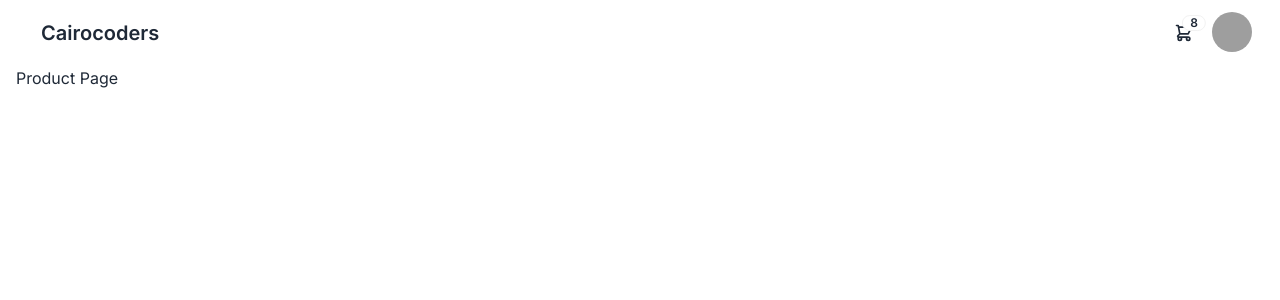
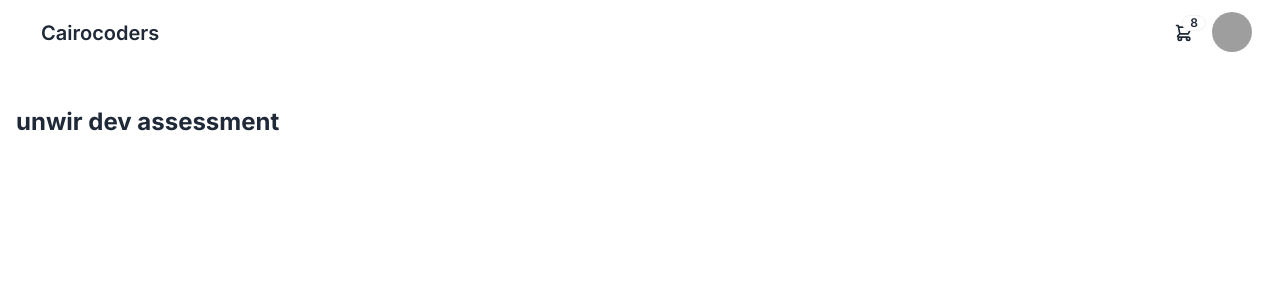
Before and after one commit to Vishnuka084/Unwir_dev---full-stack-development_Assessment, a Next.js app: page /products in a window 1280 px wide. Shown: the top 300 px of the page. Built offline with nearby package versions, Linux system fonts and the light colour scheme; grey boxes are pictures that could not be loaded.

Commit message:
add component and updated Contnetn

```diff
--- a/app/layout.js
+++ b/app/layout.js
@@ -19,5 +19,5 @@ export default function RootLayout({ children }) {
         </div>
       </body>
     </html>
-  )
+  );
 }
--- a/app/products/page.js
+++ b/app/products/page.js
@@ -1,3 +1,5 @@
-export default function Page() {
-    return <h1>Product Page</h1>
+import ProductsList from "@/components/ProductsList";
+
+export default function Home() {
+    return <ProductsList />
 }
--- /dev/null
+++ b/components/ProductsList.jsx
@@ -0,0 +1,11 @@
+export default async function ProductsList() {
+    return (
+        <>
+            <div className="overflow-x-auto">
+                <div className="flex justify-between items-center">
+                    <h1 className="font-bold py-10 text-2xl">unwir dev assessment </h1>
+                </div>
+            </div>
+        </>
+    );
+}
```
